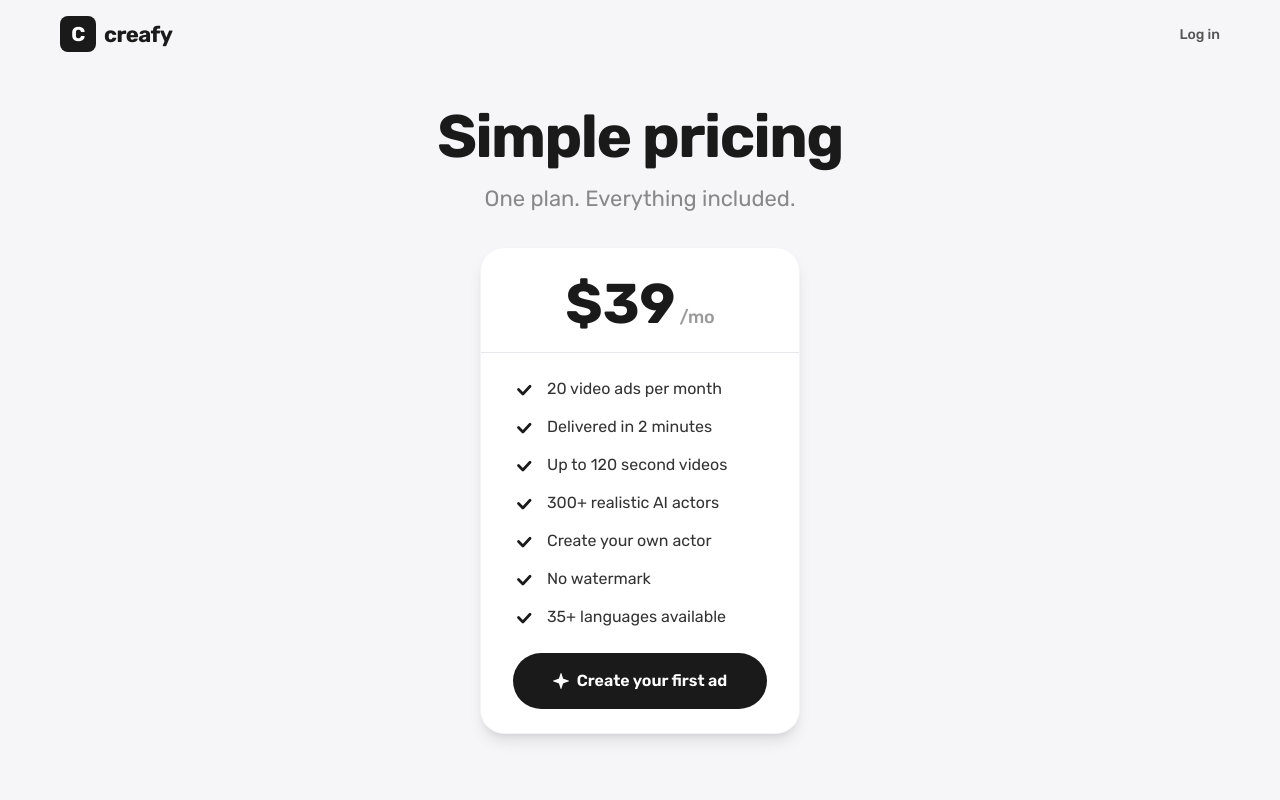
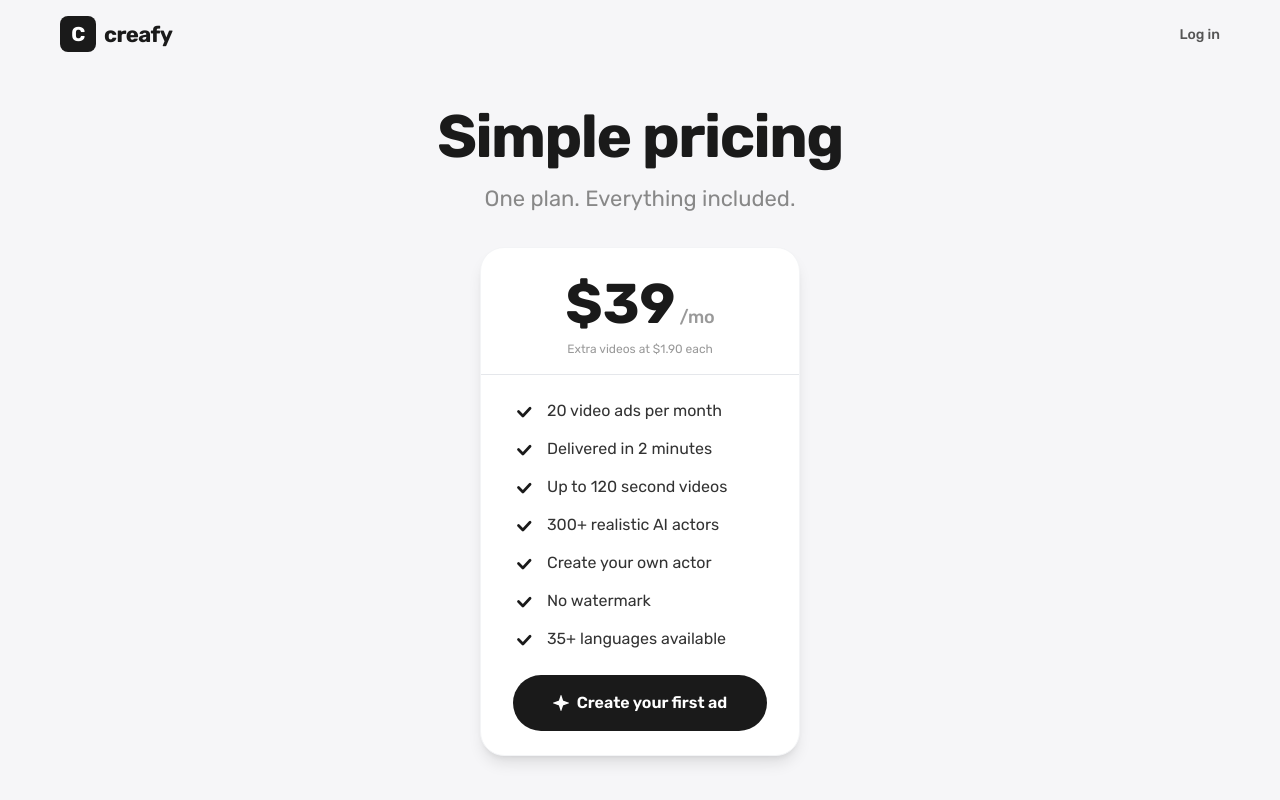
Before and after one commit to arthuruspro/creafy.ai, a Next.js app: page /pricing in a window 1280 px wide. Shown: the top 800 px of the page. Built offline with nearby package versions, Linux system fonts and the light colour scheme.

Commit message:
pricing: add extra video price back as subtle note under price

```diff
--- a/src/app/pricing/page.tsx
+++ b/src/app/pricing/page.tsx
@@ -210,11 +210,12 @@ export default function PricingPage() {
           {/* Pricing Card */}
           <div className="max-w-xs mx-auto bg-white rounded-3xl shadow-lg border border-gray-100 overflow-hidden">
             {/* Price header */}
-            <div className="px-8 pt-7 pb-5 text-center border-b border-gray-200">
+            <div className="px-8 pt-7 pb-4 text-center border-b border-gray-200">
               <div className="flex items-baseline justify-center gap-1">
                 <span className="text-[40px] md:text-[56px] font-extrabold text-[#1a1a1a] leading-none">$39</span>
                 <span className="text-[18px] text-[#999] font-medium">/mo</span>
               </div>
+              <p className="text-[12px] text-[#999] mt-2">Extra videos at $1.90 each</p>
             </div>
 
             {/* Features list */}
```
